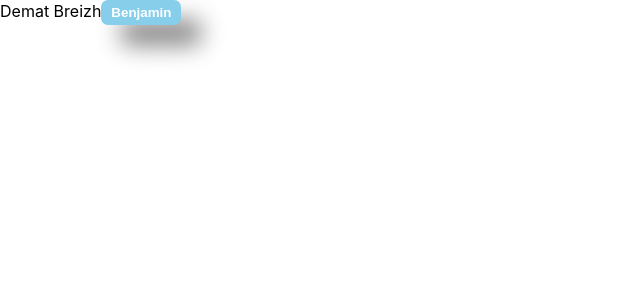
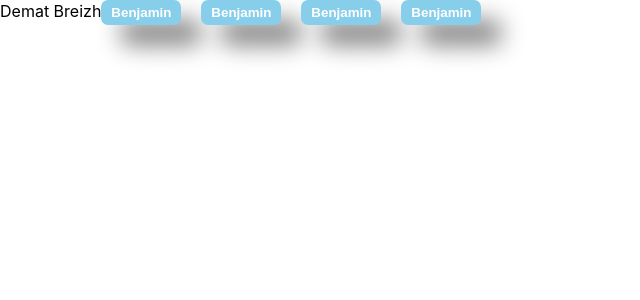
Before and after one commit to champix56/2023-12-04-tjs, a React (Create React App) app: page / in a window 1280 px wide. Shown: the top 300 px of the page, without its empty margins (0-640 px from the left). Built offline with nearby package versions, Linux system fonts and the light colour scheme.

Commit message:
css module

```diff
--- a/src/App/App.jsx
+++ b/src/App/App.jsx
@@ -2,9 +2,13 @@ import React from 'react';
 import './App.css';
 import Button from './components/ui/Button/Button';
 
+
 const App=(props)=>{
   return (
     <div className="App">Demat Breizh
+      <Button/>
+      <Button/>
+      <Button/>
       <Button/>
     </div>
   );
--- a/src/App/components/ui/Button/Button.jsx
+++ b/src/App/components/ui/Button/Button.jsx
@@ -1,8 +1,7 @@
 import React from "react";
-import "./Button.css";
-
+import styles from "./Button.module.css";
 const Button = (props) => {
-  return <button className="Button">Benjamin</button>;
+  return <button className={styles.Button}>Benjamin</button>;
 };
 
 export default Button;
--- a/src/App/components/ui/Button/Button.css
+++ b/src/App/components/ui/Button/Button.module.css
@@ -1,4 +1,4 @@
-.Button{
+.Button {
     padding: 5px 10px;
     font-weight: 900;
 
@@ -16,7 +16,7 @@
 
 }
 
-.Button:hover{
+.Button:hover {
     border: 1px solid grey;
     box-shadow: 10px 10px 25px grey;
 }
```
